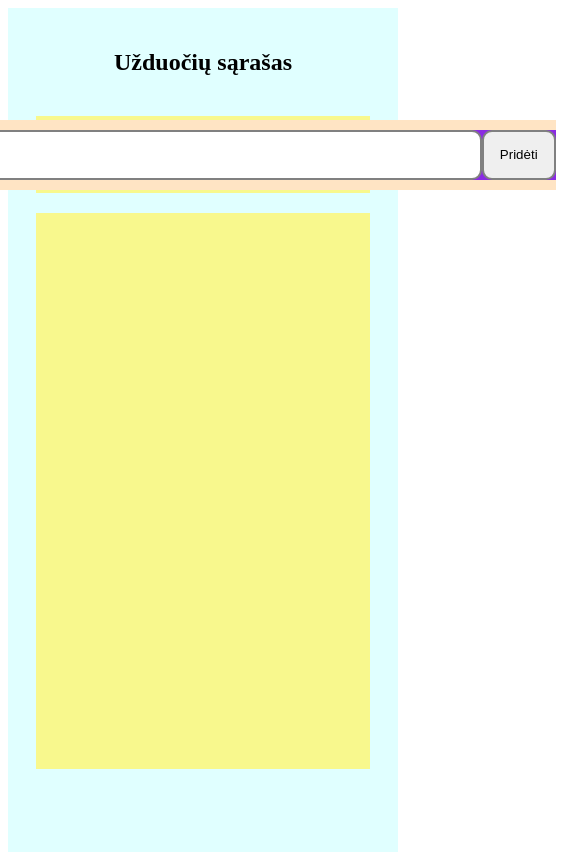
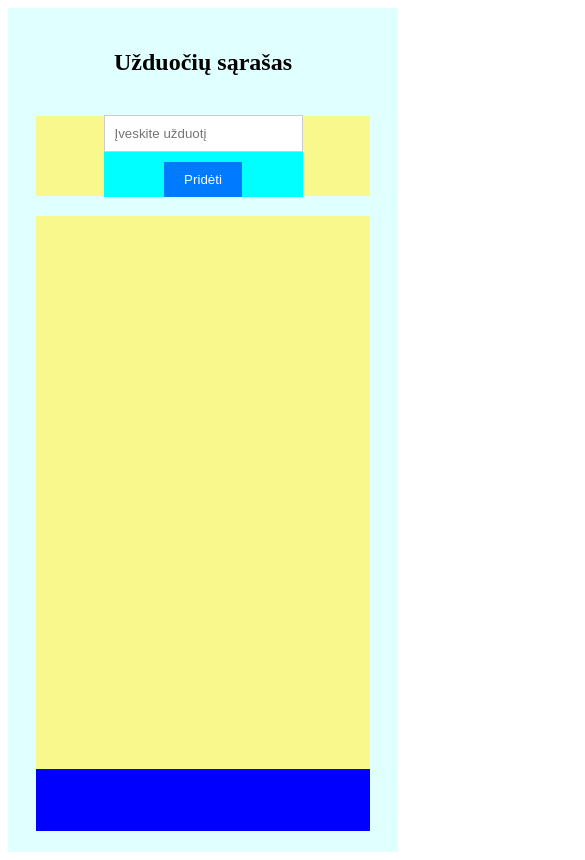
Before and after one commit to Jongita/Uzduociu_sarasas, an Angular app: page / in a window 390 px wide. Shown: the top 860 px of the page, 585 px wide, since content can reach past the window. Built offline with nearby package versions, Linux system fonts and the light colour scheme.

Commit message:
responsive task

```diff
--- a/src/app/app.component.css
+++ b/src/app/app.component.css
@@ -32,5 +32,6 @@
 .showTaskContainer {
     height: 80%;
     width: 90%;
+    background-color: blue;
 
 }
--- a/src/app/componets/add-task/add-task.component.css
+++ b/src/app/componets/add-task/add-task.component.css
@@ -1,4 +1,4 @@
-.mainAddTaskBody {
+/* .mainAddTaskBody {
     background-color: bisque;
     width: 70%;
     height: 70px;
@@ -28,4 +28,37 @@
     width: 100px;
     border-radius: 10px;
     border: 2px solid grey;
+} */
+
+.mainAddTask {
+    display: flex;
+    align-items: center;
+
+    background-color: aqua;
 }
+
+.mainAddTask input {
+    width: 100%;
+    padding: 10px;
+    box-sizing: border-box;
+    border: 1px solid #ccc;
+}
+
+.mainAddTask button.btnAdd {
+    padding: 10px 20px;
+    background-color: #007bff;
+    color: white;
+    border: none;
+    cursor: pointer;
+}
+
+
+@media (max-width: 768px) {
+    .mainAddTask {
+        flex-direction: column;
+    }
+
+    .mainAddTask input {
+        margin-bottom: 10px;
+    }
+}
```
